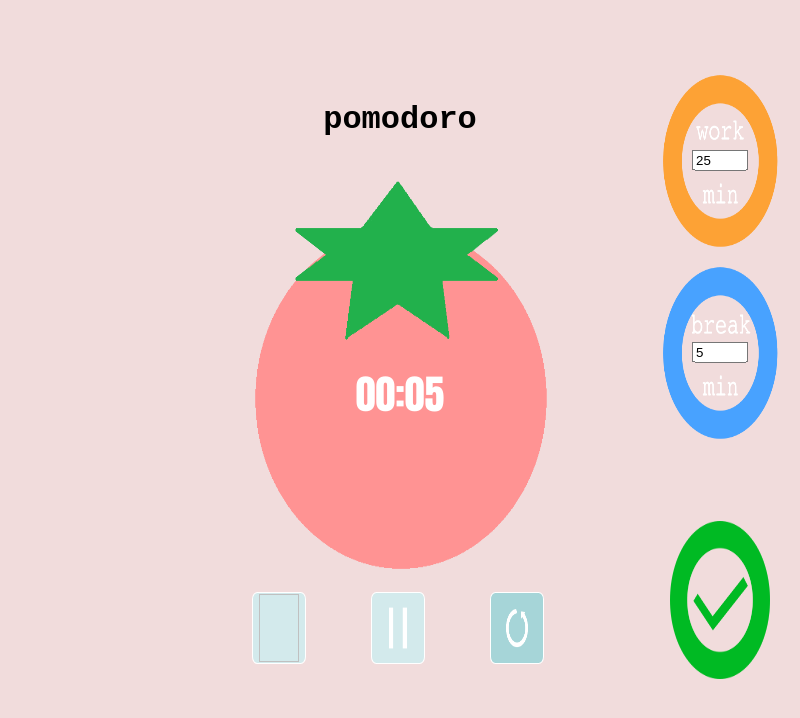
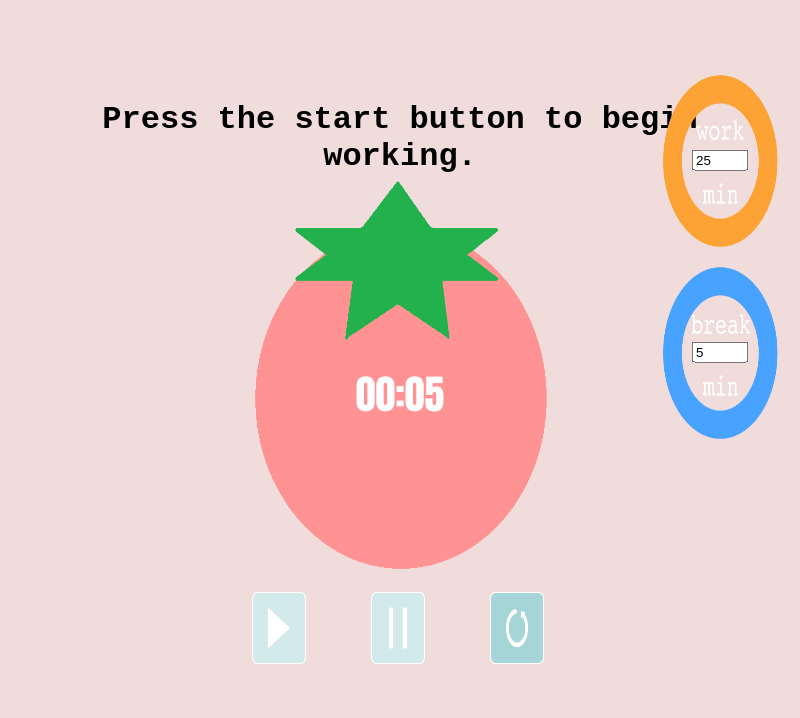
Before and after one commit to understanding-cats/tokyo-drift, an Electron app: page src/index.html in a window 800 px wide. Both pictures are taken after a click on the button 516 px from the left and 628 px from the top of the page. Drawn offline with Linux system fonts and the light colour scheme.

Commit message:
Fix start btn icon; better description text; app title

```diff
--- a/src/index.html
+++ b/src/index.html
@@ -2,10 +2,11 @@
 <html>
   <head>
     <link rel="stylesheet" href="css/mystyle.css" />
+    <title>Pomodoro 2: Tokyo Drift</title>
   </head>
   <body>
     <div class="secs" id="stat">
-      <h1 id="status">pomodoro</h1>
+      <h1 id="status">Press the start button to begin working.</h1>
     </div>
 
     <div class="secs" id="mainsec">
@@ -17,7 +18,7 @@
       </div>
       <div id="control">
         <button class="controls" id="start" onclick="start();">
-          <img id="start_img" srcimages/="start_button.png" />
+          <img id="start_img" src="images/start_button.png" />
         </button>
         <button class="controls" id="stop" onclick="stop();">
           <img id="pause_img" src="images/pause_button.png" />
@@ -42,11 +43,13 @@
       </div>
     </div>
 
+    <!--
     <div class="secs" id="getbuttonsec">
       <button id="getsecbut" onclick="getSession();">
         <img id="set_img" src="images/set_button.png" />
       </button>
     </div>
+    -->
 
     <script src="js/script.js"></script>
   </body>
--- a/src/js/script.js
+++ b/src/js/script.js
@@ -102,7 +102,8 @@ function clear_all() {
   document.body.style.backgroundColor = "#F1DCDC";
   document.getElementById("tomato_img").src = "images/tomato_tran.png";
   clearInterval(intervalID);
-  document.getElementById("status").innerHTML = "pomodoro";
+  // TODO don't duplicate this text between the HTML and here
+  document.getElementById("status").innerHTML = "Press the start button to begin working.";
   total_secs = total_work;
   var min = Math.floor(total_secs / 60);
   var sec = Math.floor(total_secs % 60);
```
